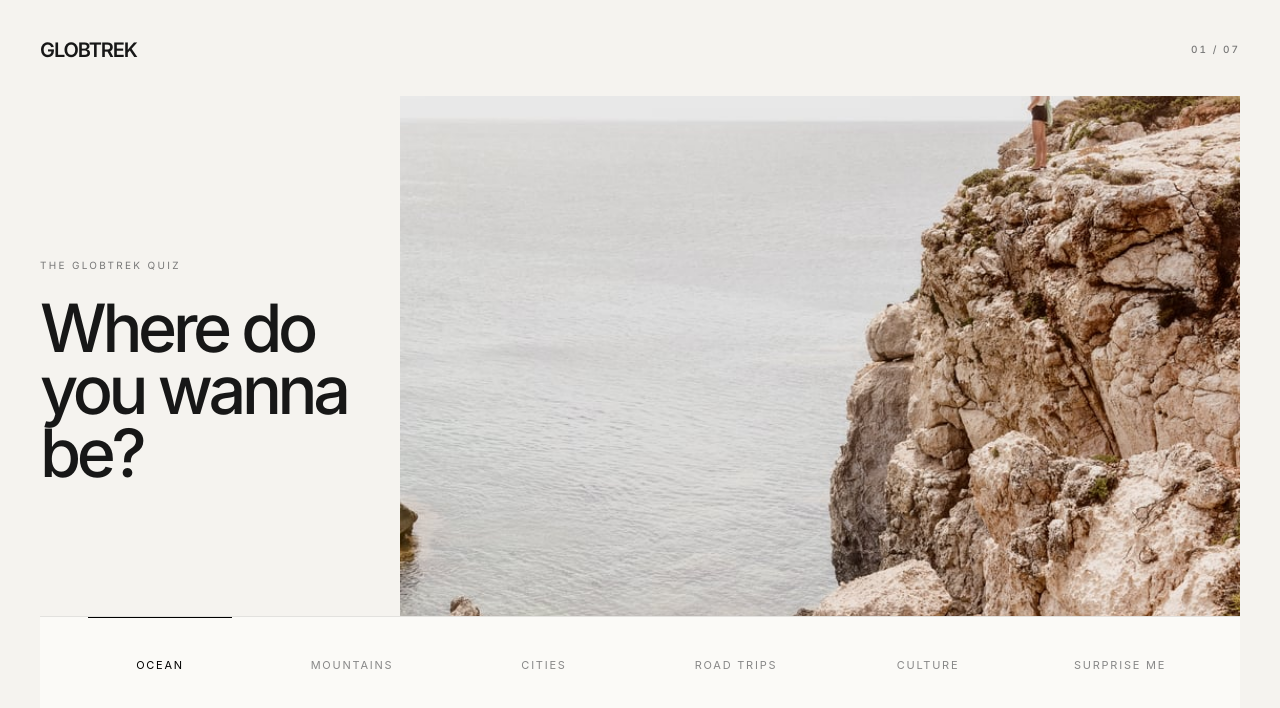
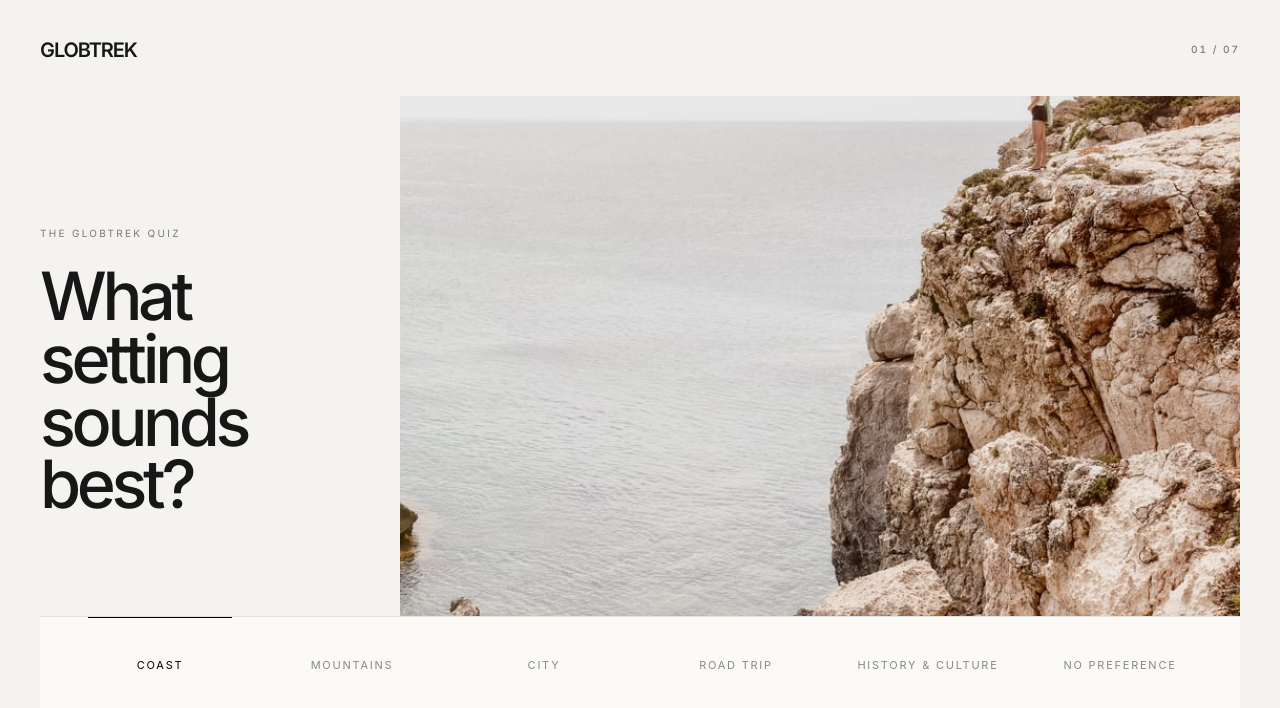
Before and after one commit to stevenrj417/Globtrek, a Next.js app: page /discover in a window 1280 px wide. Shown: the top 708 px of the page. Built offline with nearby package versions, Linux system fonts and the light colour scheme.

Commit message:
Clarify quiz language and budget ranges

```diff
--- a/app/discover/TravelQuiz.jsx
+++ b/app/discover/TravelQuiz.jsx
@@ -7,33 +7,33 @@ import airports from "../data/airports.json";
 const questions = [
   {
     id: "alive",
-    question: "Where do you wanna be?",
+    question: "What setting sounds best?",
     type: "visual",
     options: [
-      { label: "Ocean", image: "/quiz/ocean.jpg", alt: "A woman overlooking a bright Mediterranean sea" },
+      { label: "Ocean", display: "Coast", image: "/quiz/ocean.jpg", alt: "A woman overlooking a bright Mediterranean sea" },
       { label: "Mountains", image: "/quiz/mountains.jpg", alt: "A fashion portrait in a snowy mountain landscape" },
-      { label: "Cities", image: "/quiz/cities.jpg", alt: "A black-and-white fashion portrait in Paris" },
-      { label: "Road Trips", image: "/quiz/road-trips.jpg", alt: "An open road through a dramatic desert landscape" },
-      { label: "Culture", image: "/quiz/culture.jpg", alt: "A quiet tree-lined street in Kyoto" },
-      { label: "Surprise Me", image: "/quiz/surprise-me.jpg", alt: "Rio de Janeiro seen from above" },
+      { label: "Cities", display: "City", image: "/quiz/cities.jpg", alt: "A black-and-white fashion portrait in Paris" },
+      { label: "Road Trips", display: "Road trip", image: "/quiz/road-trips.jpg", alt: "An open road through a dramatic desert landscape" },
+      { label: "Culture", display: "History & culture", image: "/quiz/culture.jpg", alt: "A quiet tree-lined street in Kyoto" },
+      { label: "Surprise Me", display: "No preference", image: "/quiz/surprise-me.jpg", alt: "Rio de Janeiro seen from above" },
     ],
   },
   {
     id: "escape",
-    question: "How should it feel?",
+    question: "What pace do you prefer?",
     type: "visual",
     options: [
-      { label: "Slow mornings", image: "/quiz/slow-mornings.jpg", alt: "A beautiful slow morning with coffee" },
-      { label: "Balanced days", image: "/quiz/balanced-days.jpg", alt: "A calm open road beneath a wide sky" },
-      { label: "Packed schedule", image: "/quiz/packed-schedule.jpg", alt: "A vibrant city seen from above" },
-      { label: "Mostly relaxing", image: "/quiz/mostly-relaxing.jpg", alt: "Clear water and a quiet tropical beach" },
-      { label: "Adventure days", image: "/quiz/adventure-days.jpg", alt: "A hiker overlooking dramatic mountains" },
-      { label: "Surprise me", image: "/quiz/surprise-pace.jpg", alt: "Travelers laughing together in the sun" },
+      { label: "Slow mornings", display: "Relaxed", image: "/quiz/slow-mornings.jpg", alt: "A beautiful slow morning with coffee" },
+      { label: "Balanced days", display: "Balanced", image: "/quiz/balanced-days.jpg", alt: "A calm open road beneath a wide sky" },
+      { label: "Packed schedule", display: "Full schedule", image: "/quiz/packed-schedule.jpg", alt: "A vibrant city seen from above" },
+      { label: "Mostly relaxing", display: "Mostly downtime", image: "/quiz/mostly-relaxing.jpg", alt: "Clear water and a quiet tropical beach" },
+      { label: "Adventure days", display: "Active", image: "/quiz/adventure-days.jpg", alt: "A hiker overlooking dramatic mountains" },
+      { label: "Surprise me", display: "No preference", image: "/quiz/surprise-pace.jpg", alt: "Travelers laughing together in the sun" },
     ],
   },
   {
     id: "self",
-    question: "Who’s coming?",
+    question: "Who are you traveling with?",
     type: "visual",
     options: [
       { label: "Solo", display: "Just me", image: "/quiz/solo.jpg", alt: "A solo traveler on an open road" },
@@ -46,7 +46,7 @@ const questions = [
   },
   {
     id: "hotel",
-    question: "Where are you staying?",
+    question: "What type of stay do you prefer?",
     type: "visual",
     options: [
       { label: "Boutique hotel", image: "/quiz/boutique-hotel.jpg", alt: "Editorial city style in Paris" },
@@ -59,7 +59,7 @@ const questions = [
   },
   {
     id: "luxury",
-    question: "What matters most?",
+    question: "What matters most on this trip?",
     type: "visual",
     options: [
       { label: "Food", image: "/quiz/food.jpg", alt: "A considered restaurant table" },
@@ -72,15 +72,13 @@ const questions = [
   },
   {
     id: "memory",
-    question: "What are we spending?",
+    question: "What’s your budget per person?",
     type: "visual",
     options: [
-      { label: "Smart value", image: "/quiz/smart-value.jpg", alt: "A beautiful affordable tropical stay" },
-      { label: "Comfortable", image: "/quiz/comfortable.jpg", alt: "A comfortable resort pool and terrace" },
-      { label: "Premium", image: "/quiz/premium.jpg", alt: "A refined contemporary hotel interior" },
-      { label: "Blowout", image: "/quiz/blowout.jpg", alt: "A spectacular luxury hotel" },
-      { label: "Mixed", image: "/quiz/mixed.jpg", alt: "An elegant hotel room with a view" },
-      { label: "Not sure", image: "/quiz/not-sure-budget.jpg", alt: "A stylish traveler considering the possibilities" },
+      { label: "Smart value", display: "$0–$3,000", image: "/quiz/smart-value.jpg", alt: "A beautiful affordable tropical stay" },
+      { label: "Comfortable", display: "$3,000–$6,000", image: "/quiz/comfortable.jpg", alt: "A comfortable resort pool and terrace" },
+      { label: "Premium", display: "$6,000–$10,000", image: "/quiz/premium.jpg", alt: "A refined contemporary hotel interior" },
+      { label: "Blowout", display: "$10,000+", image: "/quiz/blowout.jpg", alt: "A spectacular luxury hotel" },
     ],
   },
 ];
@@ -201,12 +199,12 @@ function AirportAutocomplete({ value, onChange }) {
 
 function DiscoveryQuestion({ value, onChange, onBack, onContinue }) {
   const level = Number.isFinite(value) ? value : 50;
-  const mood = level < 20 ? "Somewhere almost nobody knows" : level < 40 ? "A beautiful secret" : level < 65 ? "A little unexpected" : level < 85 ? "Known for a reason" : "The icons";
+  const mood = level < 20 ? "Off the radar" : level < 40 ? "Less discovered" : level < 65 ? "A mix of both" : level < 85 ? "Well known" : "The classics";
 
   return <div className="quiz-stage flex min-h-[calc(100svh-5rem)] flex-col bg-[#f5f3ef] px-5 pb-8 pt-9 sm:px-8 lg:px-10">
     <div className="flex items-center justify-between"><span className="text-xl font-semibold tracking-[-0.055em]">GLOBTREK</span><Progress step={questions.length} /></div>
     <div className="mx-auto flex w-full max-w-[1450px] flex-1 flex-col justify-center py-14">
-      <p className="text-center text-[10px] uppercase tracking-[0.23em] text-[#777]">How far off the map?</p>
+      <p className="text-center text-[10px] uppercase tracking-[0.23em] text-[#777]">How well known should it be?</p>
       <h1 className="mx-auto mt-8 max-w-5xl text-center text-[clamp(3.2rem,7.5vw,8.5rem)] font-medium leading-[0.86] tracking-[-0.075em]">{mood}</h1>
       <div className="mx-auto mt-16 w-full max-w-5xl sm:mt-24">
         <div className="relative h-24 sm:h-32">
@@ -215,7 +213,7 @@ function DiscoveryQuestion({ value, onChange, onBack, onContinue }) {
           <div className="pointer-events-none absolute top-1/2 h-16 w-16 -translate-x-1/2 -translate-y-1/2 rounded-full border border-black bg-[#f5f3ef] shadow-[0_8px_30px_rgba(0,0,0,0.12)] transition-[left] duration-150 sm:h-20 sm:w-20" style={{ left: `${level}%` }}><span className="grid h-full place-items-center text-[10px] tabular-nums tracking-[0.15em]">{level}</span></div>
           <input aria-label="Destination familiarity" className="absolute inset-0 h-full w-full cursor-ew-resize opacity-0" type="range" min="0" max="100" step="1" value={level} onInput={(event) => onChange(Number(event.currentTarget.value))} onChange={(event) => onChange(Number(event.currentTarget.value))} />
         </div>
-        <div className="flex justify-between gap-8 border-t border-black/10 pt-5 text-[10px] uppercase tracking-[0.2em] text-[#666]"><span>Never heard of it</span><span className="text-right">World famous</span></div>
+        <div className="flex justify-between gap-8 border-t border-black/10 pt-5 text-[10px] uppercase tracking-[0.2em] text-[#666]"><span>Hidden places</span><span className="text-right">Famous places</span></div>
       </div>
     </div>
     <div className="mx-auto flex w-full max-w-5xl items-center justify-between gap-6 border-t border-black/10 pt-7">
@@ -227,7 +225,7 @@ function DiscoveryQuestion({ value, onChange, onBack, onContinue }) {
 
 function DateQuestion({ answers, setAnswers, tripStart, tripEnd, isFlexible, setTripStart, setTripEnd, setIsFlexible, originAirport, setOriginAirport, guestCount, setGuestCount, onBack, onSubmit, canSubmit }) {
   const [mode, setMode] = useState(isFlexible ? "flexible" : "dates");
-  const summary = questions.map((question) => answers[question.id]).filter(Boolean).join(" / ");
+  const summary = questions.map((question) => question.options.find((option) => option.label === answers[question.id])).filter(Boolean).map((option) => option.display || option.label).join(" / ");
   const seasons = [["Spring", "Mar – May", "Spring (Mar-May)"], ["Summer", "Jun – Aug", "Summer (Jun-Aug)"], ["Fall", "Sep – Nov", "Fall (Sep-Nov)"], ["Winter", "Dec – Feb", "Winter (Dec-Feb)"]];
 
   function selectMode(nextMode) {
```
